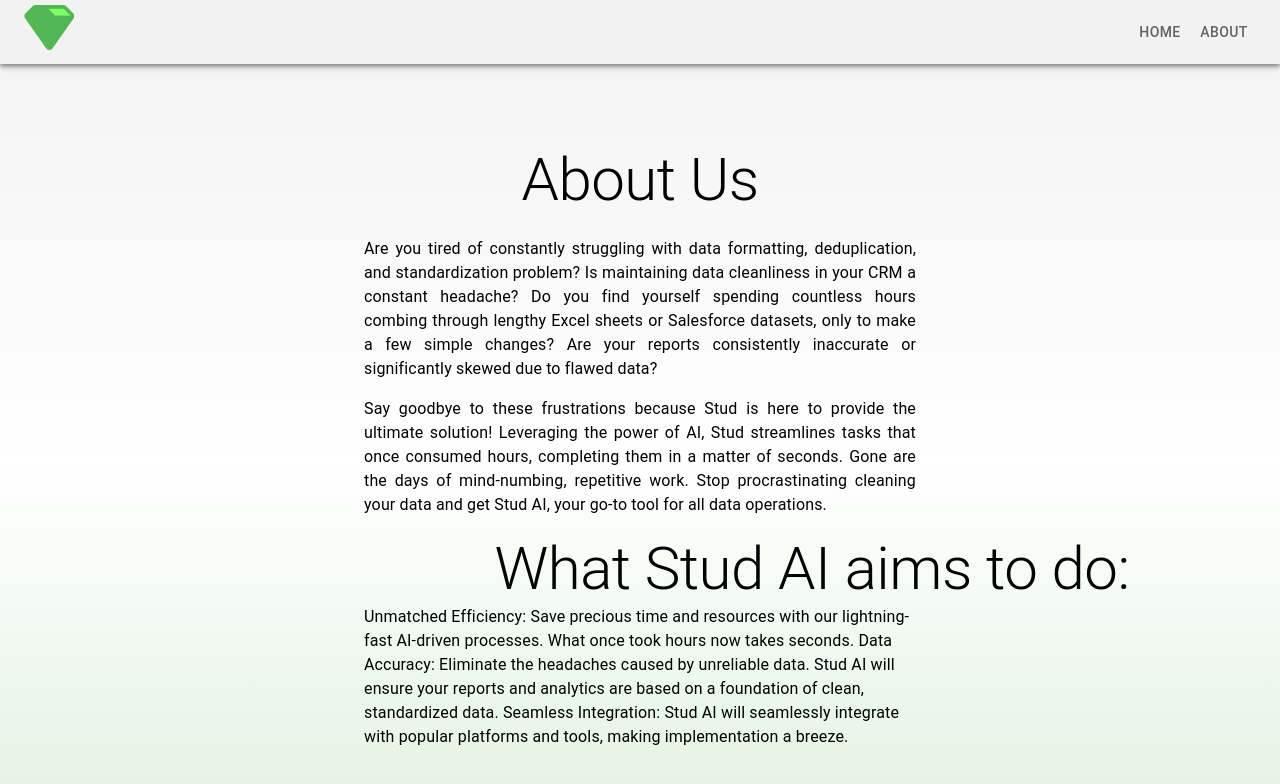
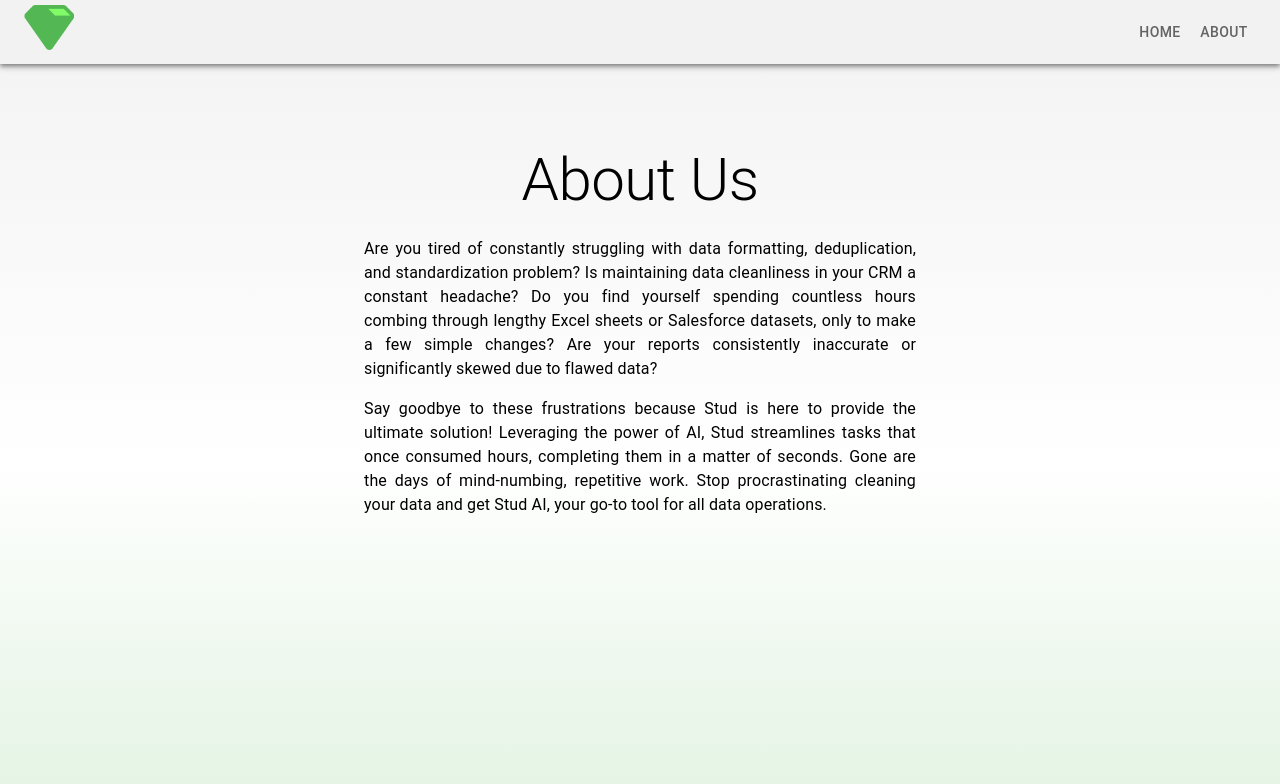
Before and after one commit to dalpal07/StudAI-Waitlist, a Next.js app: page /about in a window 1280 px wide. Shown: the top 784 px of the page. Built offline with nearby package versions, Linux system fonts and the light colour scheme.

Commit message:
updating about page

```diff
--- a/pages/about.js
+++ b/pages/about.js
@@ -53,14 +53,14 @@ const AboutPage = () => {
                             of mind-numbing, repetitive work.  Stop procrastinating cleaning your data and get
                             Stud AI, your go-to tool for all data operations.
                         </Typography>
-                        <Typography variant="h2" align="center" width="70vw">
-                            What Stud AI aims to do:
-                        </Typography>
-                        <Typography>
-                            Unmatched Efficiency: Save precious time and resources with our lightning-fast AI-driven processes. What once took hours now takes seconds.
-                            Data Accuracy: Eliminate the headaches caused by unreliable data. Stud AI will ensure your reports and analytics are based on a foundation of clean, standardized data.
-                            Seamless Integration: Stud AI will seamlessly integrate with popular platforms and tools, making implementation a breeze.
-                        </Typography>
+                        {/*<Typography variant="h2" align="center" width="70vw">*/}
+                        {/*    What Stud AI aims to do:*/}
+                        {/*</Typography>*/}
+                        {/*<Typography>*/}
+                        {/*    Unmatched Efficiency: Save precious time and resources with our lightning-fast AI-driven processes. What once took hours now takes seconds.*/}
+                        {/*    Data Accuracy: Eliminate the headaches caused by unreliable data. Stud AI will ensure your reports and analytics are based on a foundation of clean, standardized data.*/}
+                        {/*    Seamless Integration: Stud AI will seamlessly integrate with popular platforms and tools, making implementation a breeze.*/}
+                        {/*</Typography>*/}
                     </Container>
                     </PaddingDiv>
                 </RootDiv>
```
